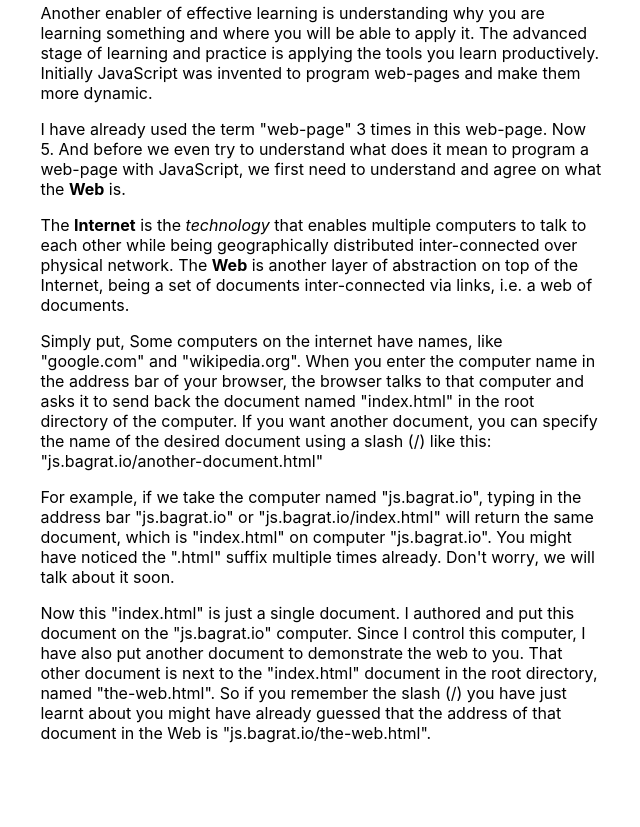
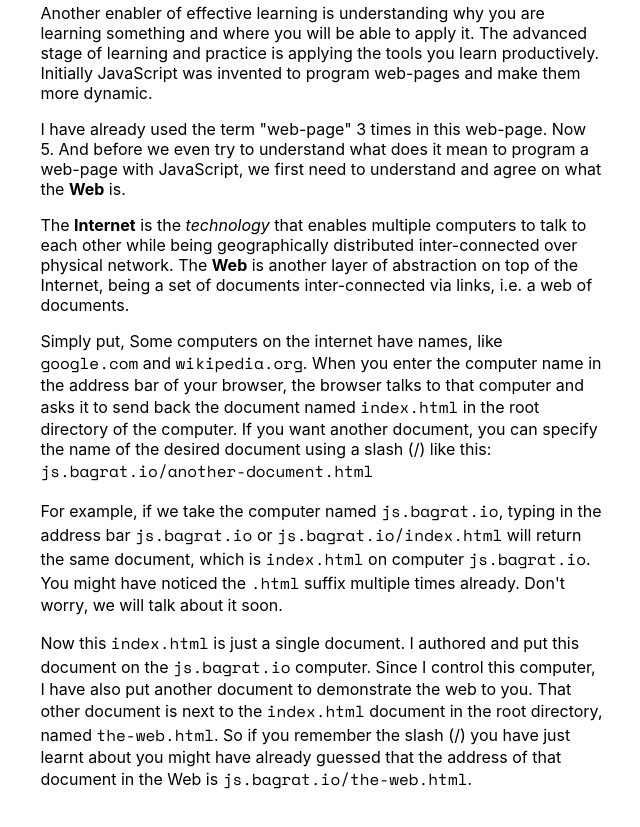
Before and after one commit to bagrat/learnjs, a plain HTML site: page index.html in a window 1280 px wide. Shown: the part 475-1302 px from the top of the page, without its empty margins (318-958 px from the left). Drawn offline with nearby package versions, Linux system fonts and the light colour scheme.

Commit message:
Retouch the text

```diff
--- a/index.html
+++ b/index.html
@@ -61,25 +61,26 @@
     </p>
 
     <p>
-    Simply put, Some computers on the internet have names, like "google.com" and "wikipedia.org". When you
-    enter the computer name in the address bar of your browser, the browser talks to that computer and asks
-    it to send back the document named "index.html" in the root directory of the computer. If you want another
+    Simply put, Some computers on the internet have names, like <code>google.com</code> and <code>wikipedia.org</code>.
+    When you enter the computer name in the address bar of your browser, the browser talks to that computer and asks
+    it to send back the document named <code>index.html</code> in the root directory of the computer. If you want another
     document, you can specify the name of the desired document using a slash (/) like this:
-    "js.bagrat.io/another-document.html"
+    <code>js.bagrat.io/another-document.html</code>
     </p>
 
     <p>
-    For example, if we take the computer named "js.bagrat.io", typing in the address bar "js.bagrat.io" or
-    "js.bagrat.io/index.html" will return the same document, which is "index.html" on computer "js.bagrat.io".
-    You might have noticed the ".html" suffix multiple times already. Don't worry, we will talk about it soon.
+    For example, if we take the computer named <code>js.bagrat.io</code>, typing in the address bar <code>js.bagrat.io</code> or
+    <code>js.bagrat.io/index.html</code> will return the same document, which is <code>index.html</code> on computer
+    <code>js.bagrat.io</code>. You might have noticed the <code>.html</code> suffix multiple times already. Don't worry,
+    we will talk about it soon.
     </p>
 
     <p>
-    Now this "index.html" is just a single document. I authored and put this document on the "js.bagrat.io"
+    Now this <code>index.html</code> is just a single document. I authored and put this document on the <code>js.bagrat.io</code>
     computer. Since I control this computer, I have also put another document to demonstrate the web to you.
-    That other document is next to the "index.html" document in the root directory, named "the-web.html".
+    That other document is next to the <code>index.html</code> document in the root directory, named <code>the-web.html</code>.
     So if you remember the slash (/) you have just learnt about you might have already guessed that the
-    address of that document in the Web is "js.bagrat.io/the-web.html".
+    address of that document in the Web is <code>js.bagrat.io/the-web.html</code>.
     </p>
   </section>
 </body>
--- a/style.css
+++ b/style.css
@@ -1,4 +1,5 @@
 @import url('https://fonts.googleapis.com/css2?family=Roboto:wght@300&display=swap');
+@import url('https://fonts.googleapis.com/css2?family=Space+Mono&display=swap');
 
 html {
   height: 100%;
@@ -26,3 +27,7 @@ a:hover {
   padding-right: 28%;
   padding-left: 28%;
 }
+
+code {
+  font-family: 'Space Mono', monospace;
+}
```
